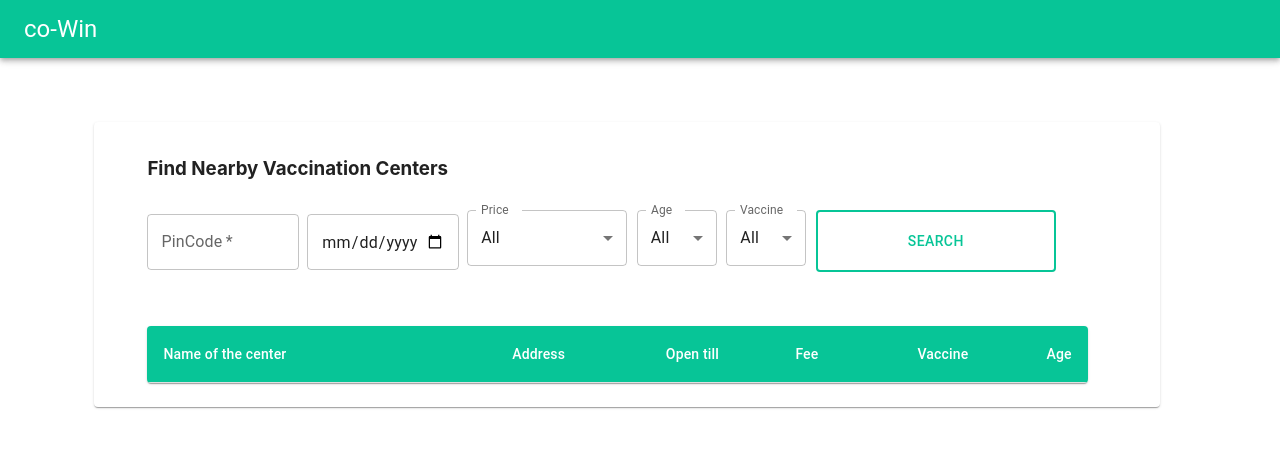
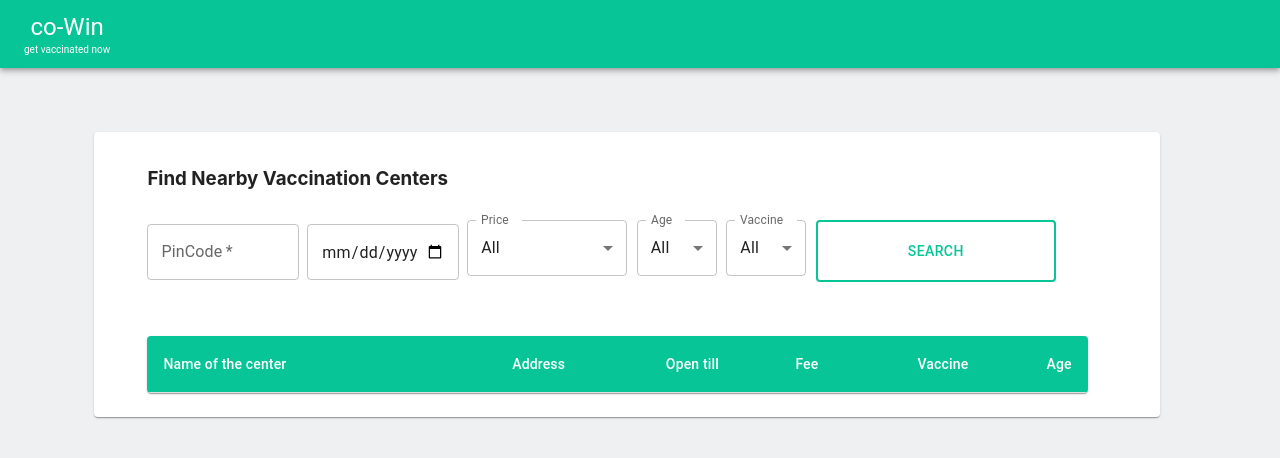
Before and after one commit to khushimehta24/cowin, a React (Create React App) app: page / in a window 1280 px wide. Shown: the top 458 px of the page. Built offline with nearby package versions, Linux system fonts and the light colour scheme.

Commit message:
modified navbar

```diff
--- a/src/Cowin.css
+++ b/src/Cowin.css
@@ -1,3 +1,6 @@
+body{
+    background-color: rgba(229, 231, 235, 0.61)
+}
 .searchBtn{
     border: 2px solid #07C597 !important;
     color: #07C597 !important;
@@ -6,5 +9,22 @@
 .searchBtn:hover{
     background-color: #07c5962d !important;
     border: 2px solid #07C597 !important;
+}
 
+.logoText{
+    display: flex;
+    flex-direction: column;
+    justify-content: center;
+    align-items: center;
 }
+
+.logoText::after{
+    content: "get vaccinated now";
+    font-size: 10px;
+}
+
+@media only screen and (max-width: 880px) {
+    .selectFields{
+        padding-top: 4%;
+    }
+  }
--- a/src/Cowin.js
+++ b/src/Cowin.js
@@ -94,7 +94,7 @@ function Cowin() {
                                 </FormControl>
                             </Box>
                         </Grid>
-                        <Grid item md={1} style={{ marginTop: '1.2%', marginLeft: '1%' }} sm={12} xs={12}>
+                        <Grid item md={1} style={{ marginTop: '1.2%', marginLeft: '1%' }} sm={12} xs={12} className='selectFields'>
                             <Box sx={{ minWidth: '95%', fontFamily: 'Readex Pro, sans-serif', marginTop: '0%' }}>
                                 <FormControl fullWidth>
                                     <InputLabel id="demo-simple-select-label">Age</InputLabel>
@@ -109,7 +109,7 @@ function Cowin() {
                                 </FormControl>
                             </Box>
                         </Grid>
-                        <Grid item md={1} style={{ marginTop: '1.2%', marginLeft: '1%' }} sm={12} xs={12}>
+                        <Grid item md={1} style={{ marginTop: '1.2%', marginLeft: '1%' }} sm={12} xs={12} className='selectFields'>
                             <Box sx={{ minWidth: '95%', fontFamily: 'Readex Pro, sans-serif', marginTop: '0%' }}>
                                 <FormControl fullWidth>
                                     <InputLabel id="demo-simple-select-label">Vaccine</InputLabel>
--- a/src/Navbar.js
+++ b/src/Navbar.js
@@ -3,13 +3,14 @@ import AppBar from '@mui/material/AppBar';
 import Box from '@mui/material/Box';
 import Toolbar from '@mui/material/Toolbar';
 import Typography from '@mui/material/Typography';
+import './Cowin.css'
 
 export default function DenseAppBar() {
     return (
         <Box sx={{ flexGrow: 1, backgroundColor: '#0950D5' }}>
-            <AppBar position="static" sx={{ backgroundColor: '#07C597', paddingY: '5px' }}>
+            <AppBar position="static" sx={{ backgroundColor: '#07C597', paddingY: '10px' }}>
                 <Toolbar variant="dense" >
-                    <Typography variant="h5" color="inherit" component="div">
+                    <Typography variant="h5" color="inherit" component="div" className='logoText'>
                         co-Win
                     </Typography>
                 </Toolbar>
```
